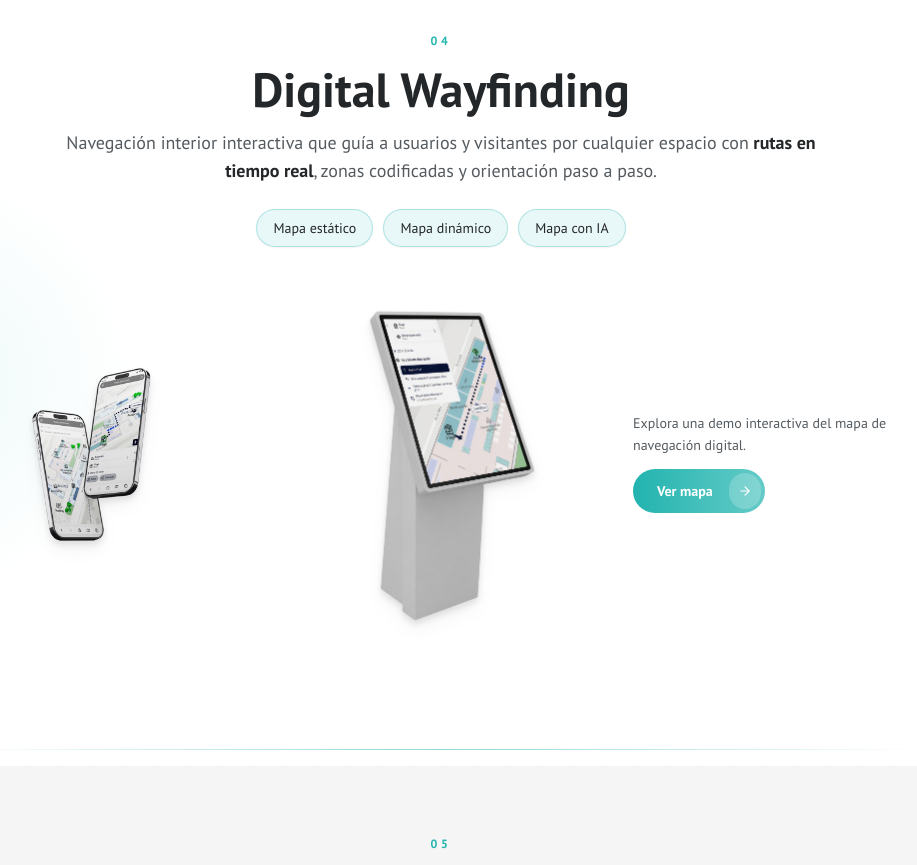
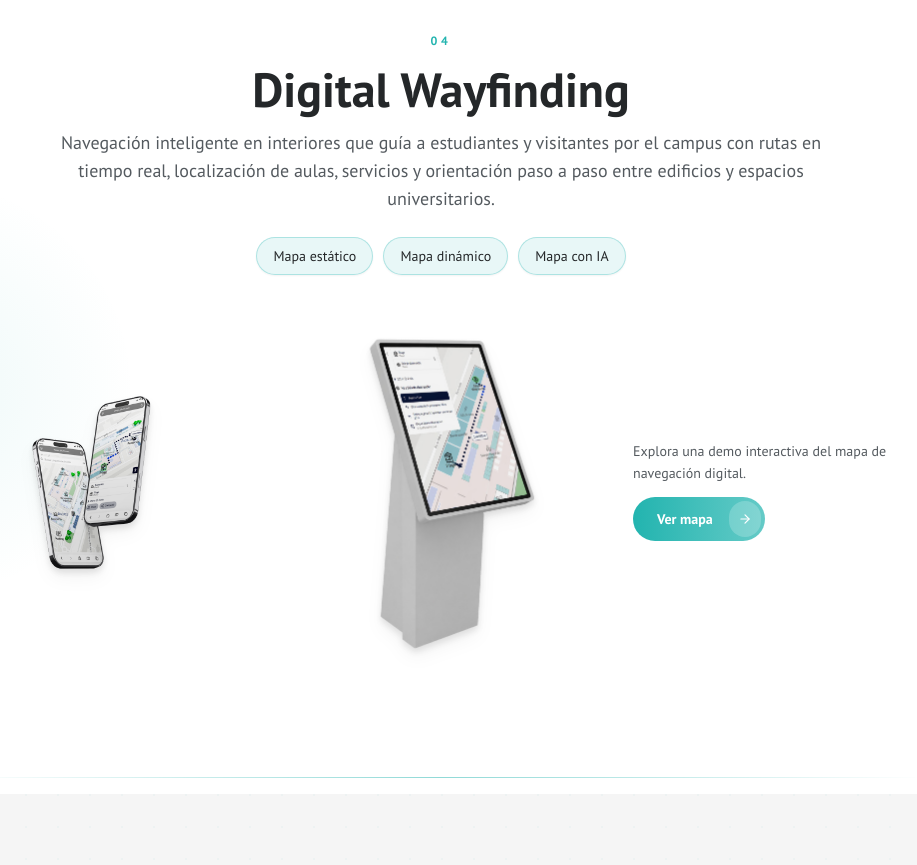
Before and after one commit to caralovell/presentaci-n-ceu-madrid, a React (Vite) app: page / in a window 1280 px wide. Shown: the part 3480-4345 px from the top of the page, without its empty margins (199-1116 px from the left). Built offline with nearby package versions, Linux system fonts and the light colour scheme; the HTML template or start-up script is replaced by a standard one.

Commit message:
Code edited in Lovable Code Editor
Edited UI in Lovable

Co-authored-by: caralovell <168685711+caralovell@users.noreply.github.com>

```diff
--- a/src/components/WayfindingSection.tsx
+++ b/src/components/WayfindingSection.tsx
@@ -21,9 +21,8 @@ const WayfindingSection = () => (
           </span>
           <h2 className="text-3xl md:text-5xl font-bold text-foreground mb-4">Digital Wayfinding</h2>
           <p className="text-base md:text-lg text-muted-foreground leading-relaxed">
-            Navegación interior interactiva que guía a usuarios y visitantes por cualquier espacio con
-            <strong className="text-foreground"> rutas en tiempo real</strong>, zonas codificadas y orientación paso a
-            paso.
+            Navegación inteligente en interiores que guía a estudiantes y visitantes por el campus con rutas en tiempo
+            real, localización de aulas, servicios y orientación paso a paso entre edificios y espacios universitarios.
           </p>
         </div>
       </ScrollReveal>
@@ -91,7 +90,7 @@ const WayfindingSection = () => (
                   <ArrowRight size={14} strokeWidth={2} />
                 </span>
               </button>
-          </a>
+            </a>
           </div>
         </div>
       </ScrollReveal>
```
